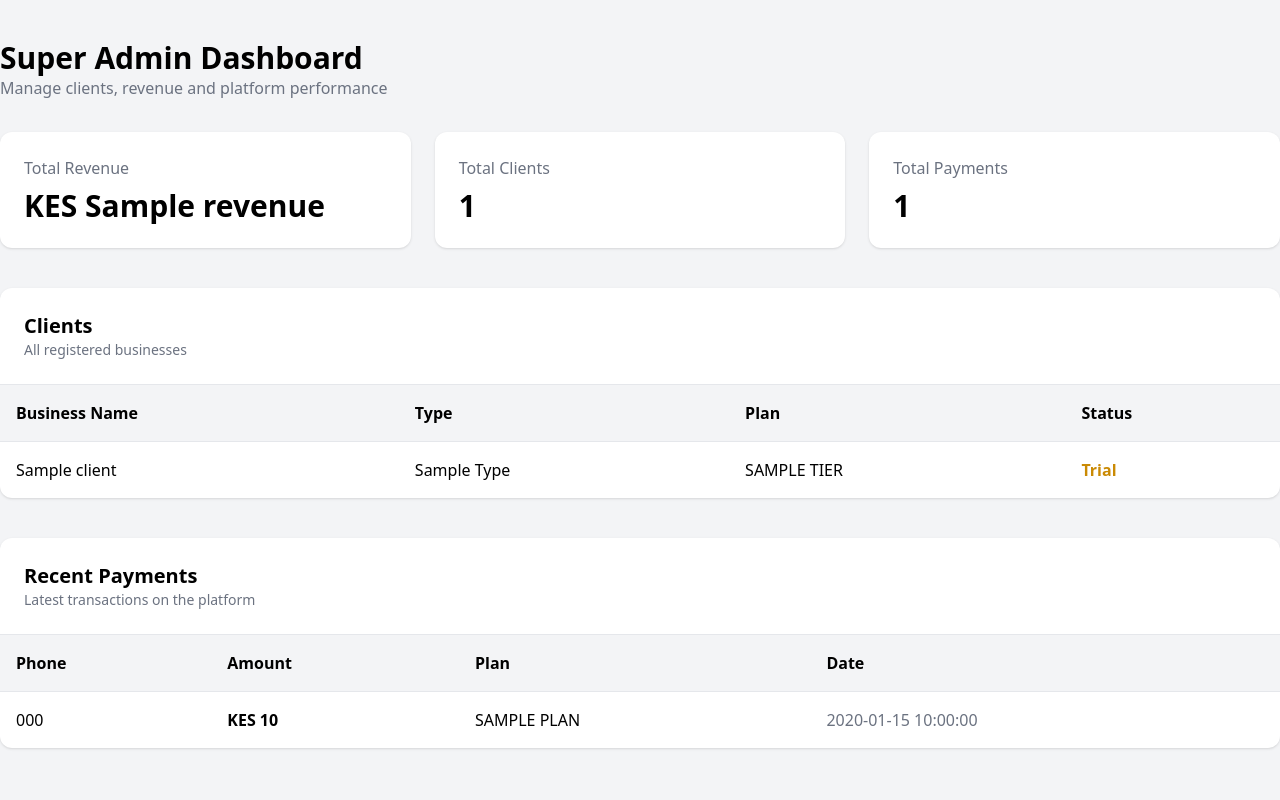
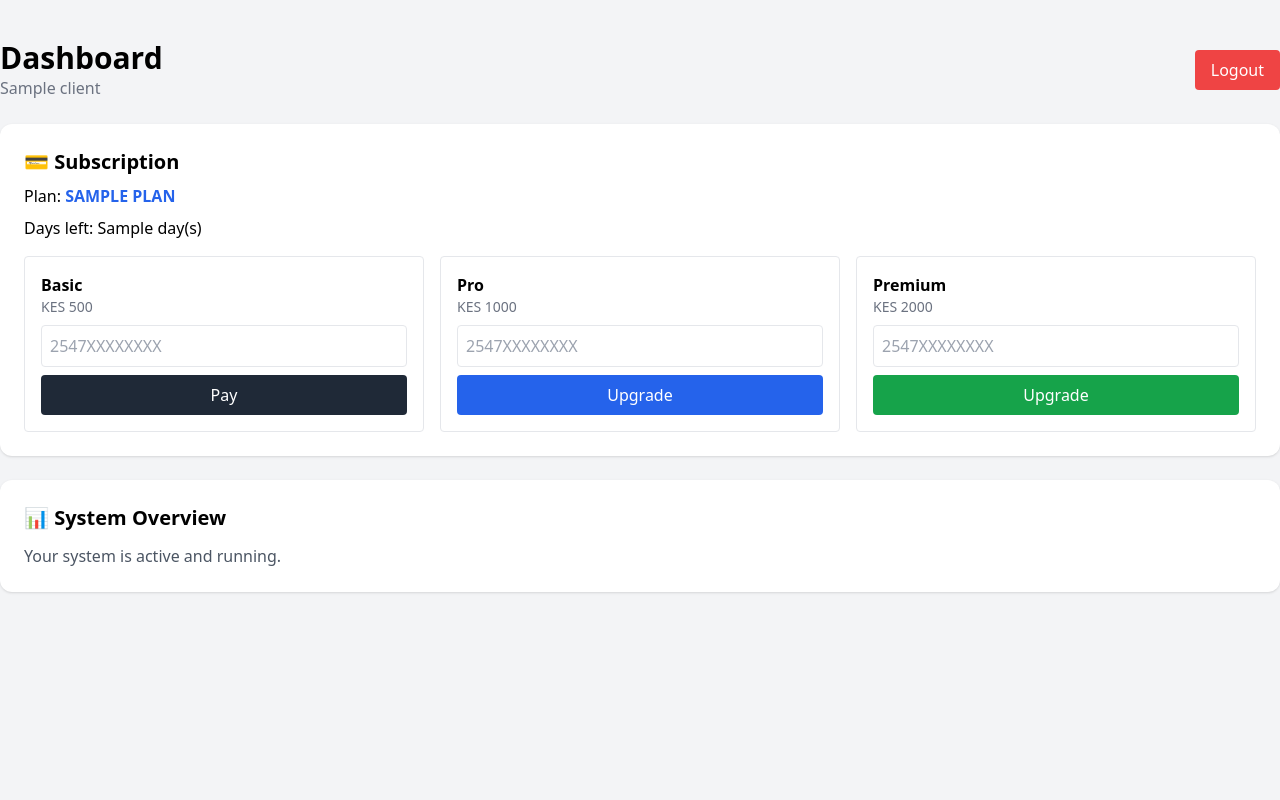
Before and after one commit to rachaelwanja/whatsapp-ai-bot-254, a Flask app: template templates/dashboard.html in a window 1280 px wide. Run offline with Flask 3, Linux system fonts and the light colour scheme; the template is opened without the code that fills it: most values are stand-ins (such as "Sample title", 1, 10 or a date in 2020); some libraries are stand-ins or nearby versions.

Commit message:
Update dashboard.html

```diff
--- a/templates/dashboard.html
+++ b/templates/dashboard.html
@@ -1,7 +1,7 @@
 <!DOCTYPE html>
 <html>
 <head>
-    <title>Super Admin - FlowAI</title>
+    <title>FlowAI Dashboard</title>
     <script src="https://cdn.tailwindcss.com"></script>
 </head>
 
@@ -10,147 +10,89 @@
 <div class="max-w-7xl mx-auto mt-10">
 
     <!-- HEADER -->
-    <div class="mb-8">
-        <h1 class="text-3xl font-bold">
-            Super Admin Dashboard
-        </h1>
-        <p class="text-gray-500">
-            Manage clients, revenue and platform performance
-        </p>
+    <div class="flex justify-between items-center mb-6">
+        <div>
+            <h1 class="text-3xl font-bold">Dashboard</h1>
+            <p class="text-gray-500">{{ client.name }}</p>
+        </div>
+
+        <a href="/logout" class="bg-red-500 text-white px-4 py-2 rounded">
+            Logout
+        </a>
     </div>
 
-    <!-- STATS -->
-    <div class="grid grid-cols-3 gap-6 mb-10">
+    <!-- SUBSCRIPTION -->
+    <div class="bg-white p-6 rounded-xl shadow mb-6">
 
-        <div class="bg-white p-6 rounded-xl shadow">
-            <p class="text-gray-500">Total Revenue</p>
-            <h2 class="text-3xl font-bold mt-2">
-                KES {{ revenue }}
-            </h2>
+        <h2 class="text-xl font-bold mb-2">💳 Subscription</h2>
+
+        <p class="mb-2">
+            Plan:
+            <span class="font-semibold text-blue-600">
+                {{ client.plan.upper() }}
+            </span>
+        </p>
+
+        {% if days_left is not none %}
+        <p class="mb-4">
+            Days left:
+            <span class="{% if days_left <= 3 %}text-red-600 font-bold{% endif %}">
+                {{ days_left }} day(s)
+            </span>
+        </p>
+        {% endif %}
+
+        <div class="grid grid-cols-1 md:grid-cols-3 gap-4">
+
+            <!-- BASIC -->
+            <form action="/pay" method="POST" class="border p-4 rounded">
+                <h3 class="font-bold">Basic</h3>
+                <p class="text-sm text-gray-500 mb-2">KES 500</p>
+
+                <input type="hidden" name="plan" value="basic">
+                <input name="phone" placeholder="2547XXXXXXXX"
+                       class="w-full border p-2 rounded mb-2" required>
+
+                <button class="bg-gray-800 text-white w-full py-2 rounded">
+                    Pay
+                </button>
+            </form>
+
+            <!-- PRO -->
+            <form action="/pay" method="POST" class="border p-4 rounded">
+                <h3 class="font-bold">Pro</h3>
+                <p class="text-sm text-gray-500 mb-2">KES 1000</p>
+
+                <input type="hidden" name="plan" value="pro">
+                <input name="phone" placeholder="2547XXXXXXXX"
+                       class="w-full border p-2 rounded mb-2" required>
+
+                <button class="bg-blue-600 text-white w-full py-2 rounded">
+                    Upgrade
+                </button>
+            </form>
+
+            <!-- PREMIUM -->
+            <form action="/pay" method="POST" class="border p-4 rounded">
+                <h3 class="font-bold">Premium</h3>
+                <p class="text-sm text-gray-500 mb-2">KES 2000</p>
+
+                <input type="hidden" name="plan" value="premium">
+                <input name="phone" placeholder="2547XXXXXXXX"
+                       class="w-full border p-2 rounded mb-2" required>
+
+                <button class="bg-green-600 text-white w-full py-2 rounded">
+                    Upgrade
+                </button>
+            </form>
+
         </div>
-
-        <div class="bg-white p-6 rounded-xl shadow">
-            <p class="text-gray-500">Total Clients</p>
-            <h2 class="text-3xl font-bold mt-2">
-                {{ total_clients }}
-            </h2>
-        </div>
-
-        <div class="bg-white p-6 rounded-xl shadow">
-            <p class="text-gray-500">Total Payments</p>
-            <h2 class="text-3xl font-bold mt-2">
-                {{ payments|length }}
-            </h2>
-        </div>
-
     </div>
 
-    <!-- CLIENTS SECTION -->
-    <div class="bg-white rounded-xl shadow mb-10">
-
-        <div class="p-6 border-b">
-            <h2 class="text-xl font-bold">Clients</h2>
-            <p class="text-gray-500 text-sm">All registered businesses</p>
-        </div>
-
-        <table class="w-full text-left">
-
-            <thead class="bg-gray-100">
-                <tr>
-                    <th class="p-4">Business Name</th>
-                    <th class="p-4">Type</th>
-                    <th class="p-4">Plan</th>
-                    <th class="p-4">Status</th>
-                </tr>
-            </thead>
-
-            <tbody>
-
-                {% for key, c in clients.items() %}
-                <tr class="border-t hover:bg-gray-50">
-
-                    <td class="p-4 font-medium">{{ c.name }}</td>
-
-                    <td class="p-4 capitalize">
-                        {{ c.type }}
-                    </td>
-
-                    <td class="p-4 uppercase">
-                        {{ c.tier }}
-                    </td>
-
-                    <td class="p-4">
-                        {% if c.plan == "paid" %}
-                            <span class="text-green-600 font-semibold">Active</span>
-                        {% elif c.plan == "expired" %}
-                            <span class="text-red-600 font-semibold">Expired</span>
-                        {% else %}
-                            <span class="text-yellow-600 font-semibold">Trial</span>
-                        {% endif %}
-                    </td>
-
-                </tr>
-                {% endfor %}
-
-            </tbody>
-
-        </table>
-
-    </div>
-
-    <!-- PAYMENTS SECTION -->
-    <div class="bg-white rounded-xl shadow">
-
-        <div class="p-6 border-b">
-            <h2 class="text-xl font-bold">Recent Payments</h2>
-            <p class="text-gray-500 text-sm">Latest transactions on the platform</p>
-        </div>
-
-        <table class="w-full text-left">
-
-            <thead class="bg-gray-100">
-                <tr>
-                    <th class="p-4">Phone</th>
-                    <th class="p-4">Amount</th>
-                    <th class="p-4">Plan</th>
-                    <th class="p-4">Date</th>
-                </tr>
-            </thead>
-
-            <tbody>
-
-                {% for p in payments %}
-                <tr class="border-t hover:bg-gray-50">
-
-                    <td class="p-4">{{ p.phone }}</td>
-
-                    <td class="p-4 font-semibold">
-                        KES {{ p.amount }}
-                    </td>
-
-                    <td class="p-4 uppercase">
-                        {{ p.plan }}
-                    </td>
-
-                    <td class="p-4 text-gray-500">
-                        {{ p.time }}
-                    </td>
-
-                </tr>
-                {% endfor %}
-
-                {% if payments|length == 0 %}
-                <tr>
-                    <td colspan="4" class="p-6 text-center text-gray-500">
-                        No payments yet
-                    </td>
-                </tr>
-                {% endif %}
-
-            </tbody>
-
-        </table>
-
+    <!-- INFO -->
+    <div class="bg-white p-6 rounded-xl shadow">
+        <h2 class="text-xl font-bold mb-3">📊 System Overview</h2>
+        <p class="text-gray-600">Your system is active and running.</p>
     </div>
 
 </div>
```
